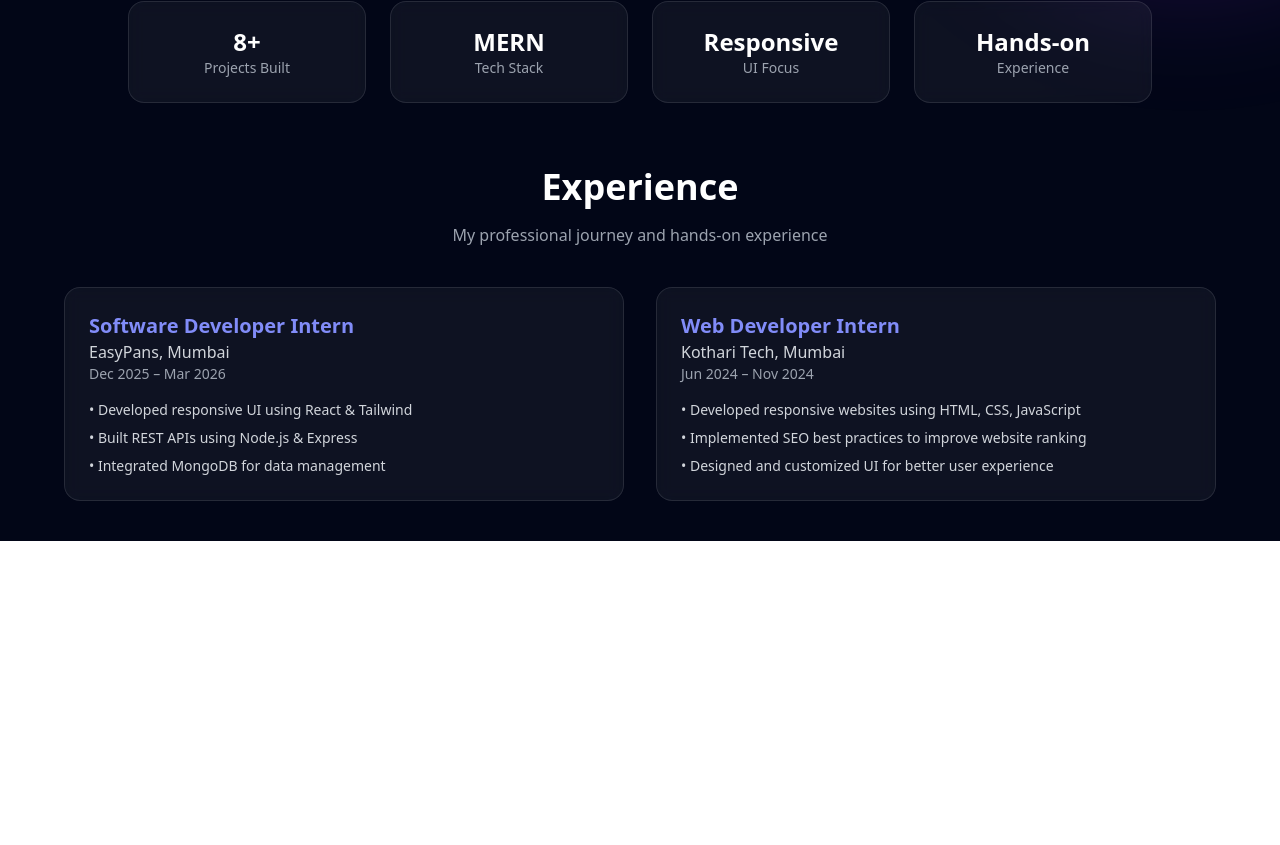
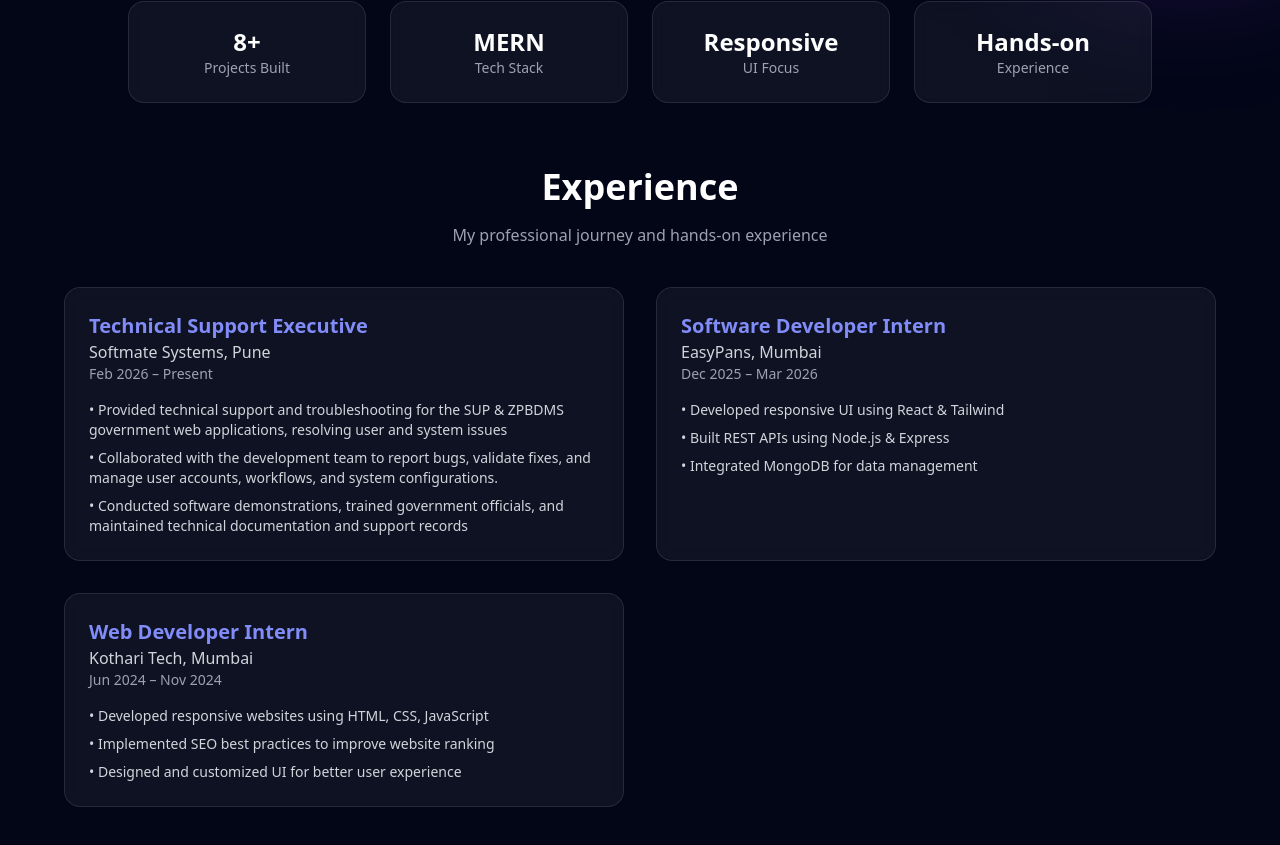
Before and after one commit to aaquib64/Portfolio, a React (Vite) app: page / in a window 1280 px wide. Shown: the part 677-1522 px from the top of the page. Before the commit the page ends 1218 px from the top, so only its background shows below. Built offline with nearby package versions, Linux system fonts and the light colour scheme.

Commit message:
Exp-updated

```diff
--- a/src/pages/About.jsx
+++ b/src/pages/About.jsx
@@ -1,6 +1,6 @@
 import React from "react";
 import { motion } from "framer-motion";
-import resume from "../assets/resume.pdf";
+import resume from "../assets/Aaquib-Shaikh-Resume.pdf";
 
 const fadeUp = {
   hidden: { opacity: 0, y: 40 },
--- a/src/pages/Home.jsx
+++ b/src/pages/Home.jsx
@@ -1,6 +1,6 @@
 import { Link } from "react-router-dom";
 import { motion } from "framer-motion";
-import resume from "../assets/resume.pdf";
+import resume from "../assets/Aaquib-Shaikh-Resume.pdf";
 import { FaReact, FaNodeJs } from "react-icons/fa";
 import { SiExpress, SiMongodb, SiTailwindcss } from "react-icons/si";
 
@@ -32,6 +32,16 @@ export default function Home() {
   ];
 
   const experience = [
+    {
+      role: "Technical Support Executive",
+      company: "Softmate Systems, Pune",
+      duration: "Feb 2026 – Present",
+      points: [
+        "Provided technical support and troubleshooting for the SUP & ZPBDMS government web applications, resolving user and system issues",
+        "Collaborated with the development team to report bugs, validate fixes, and manage user accounts, workflows, and system configurations.",
+        "Conducted software demonstrations, trained government officials, and maintained technical documentation and support records",
+      ],
+    },
     {
       role: "Software Developer Intern",
       company: "EasyPans, Mumbai",
--- a/src/pages/Project.jsx
+++ b/src/pages/Project.jsx
@@ -28,6 +28,12 @@ export default function Projects() {
       github: "https://github.com/aaquib64/TrendiFy_Client",
     },
     {
+      title: "EasyPans Recipe App",
+      desc: "Users can upload, search, and save recipes with a clean UI and fast performance.",
+      live: "https://easypans.netlify.app/",
+      github: "https://github.com/aaquib64/EasyPans",
+    },
+    {
       title: "Inventory Management System",
       desc: "A MERN-based inventory management solution with CRUD operations and real-time updates.",
       live: "https://inventosystem.netlify.app/",
@@ -38,12 +44,6 @@ export default function Projects() {
       desc: "PocketPilot – Track income, expenses, and analyze spending with interactive dashboards.",
       live: "https://pocketpilot-app.netlify.app/",
       github: "https://github.com/aaquib64/PocketPilot_Client",
-    },
-    {
-      title: "EasyPans Recipe App",
-      desc: "Users can upload, search, and save recipes with a clean UI and fast performance.",
-      live: "https://easypans.netlify.app/",
-      github: "https://github.com/aaquib64/EasyPans",
     },
   ];
 
```
Also changed, not shown: 2 other files (tests, documents, lock files or other folders).
